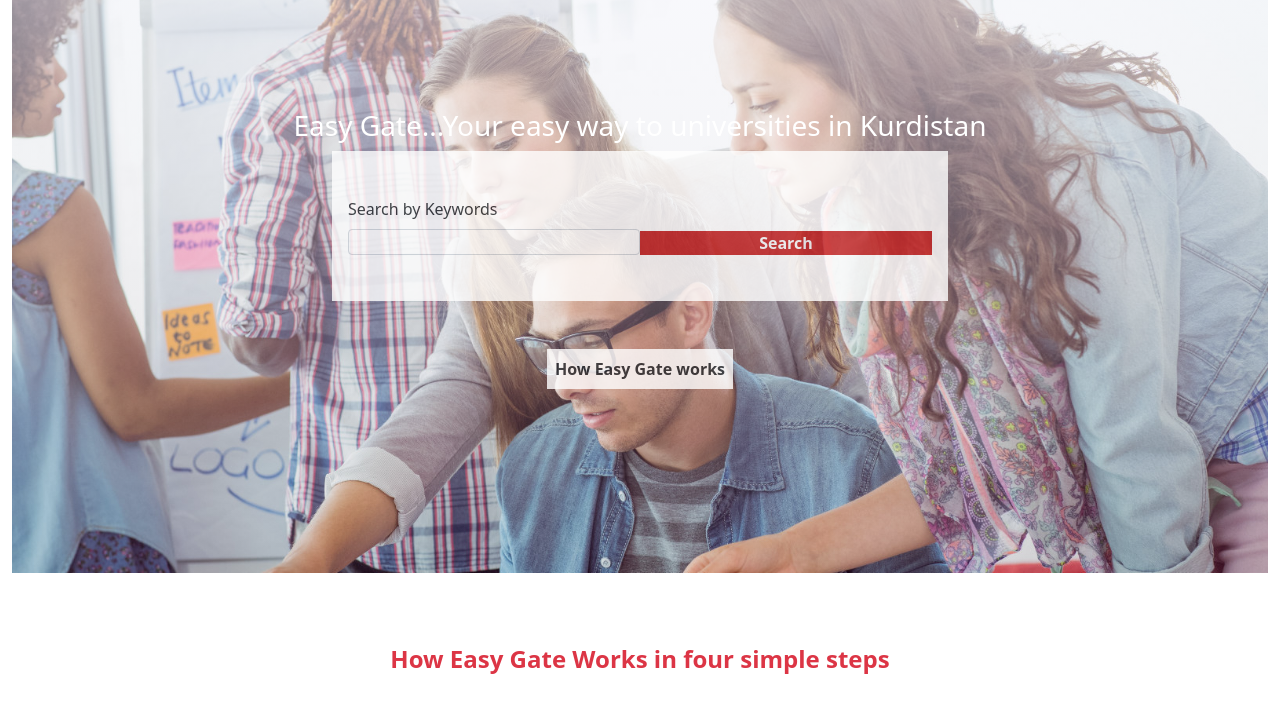
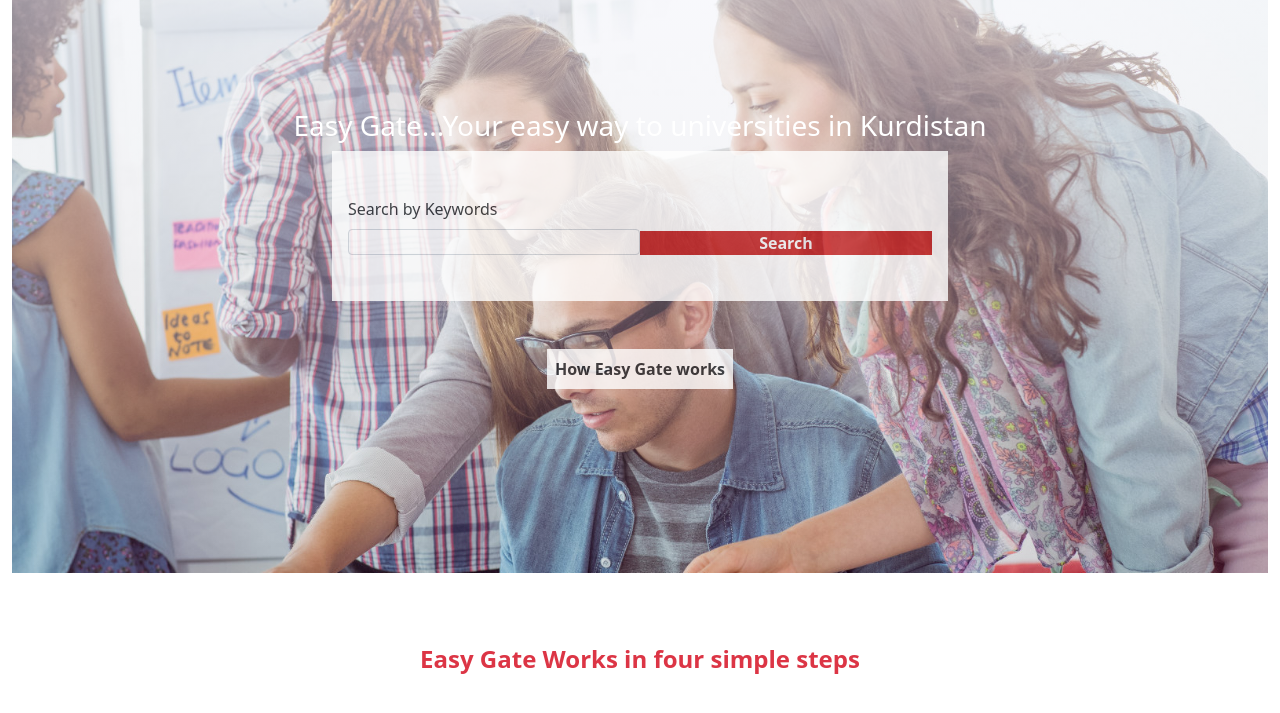
Before and after one commit to arikarim/University-Directory, a website: page index.html in a window 1280 px wide. Shown: the part 75-788 px from the top of the page. Drawn offline with nearby package versions, Linux system fonts and the light colour scheme.

```diff
--- a/index.html
+++ b/index.html
@@ -47,7 +47,7 @@
 
             </div>
             <div class="row my-5">
-                <h4 id="how" class="header text-center fw-bolder my-4 text-danger">How Easy Gate Works  in four simple steps</h4>
+                <h4 id="how" class="header text-center fw-bolder my-4 text-danger"> Easy Gate Works  in four simple steps</h4>
                 <div class="how-grid">
                     <div class=" bg-light  d-flex my-4 flex-column align-items-center">
                             <h4>1-SEARCH</h4>
```
